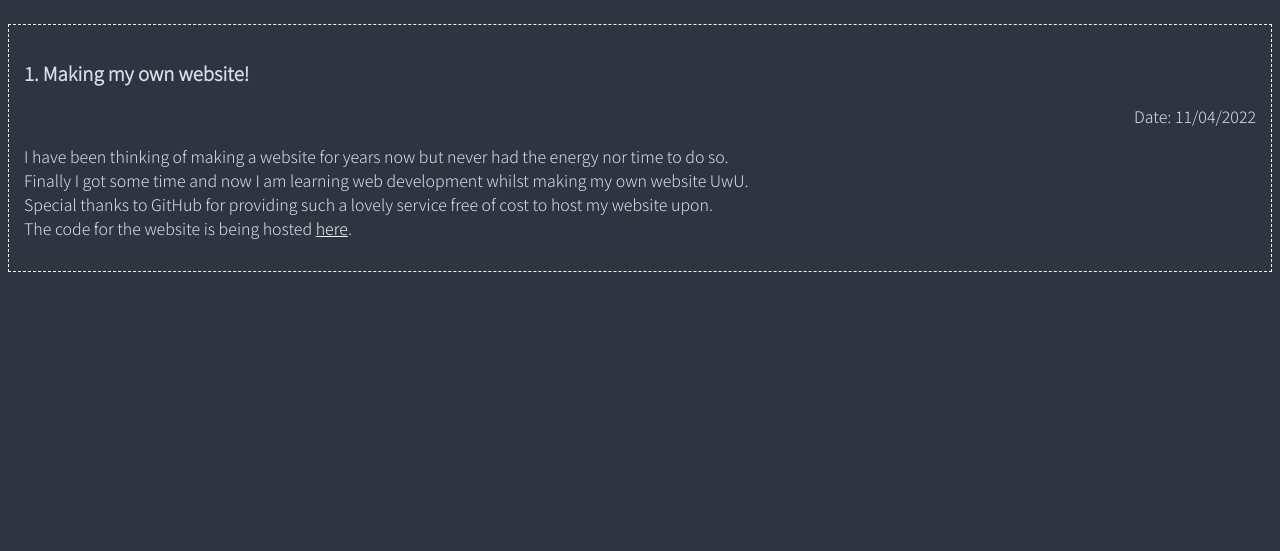
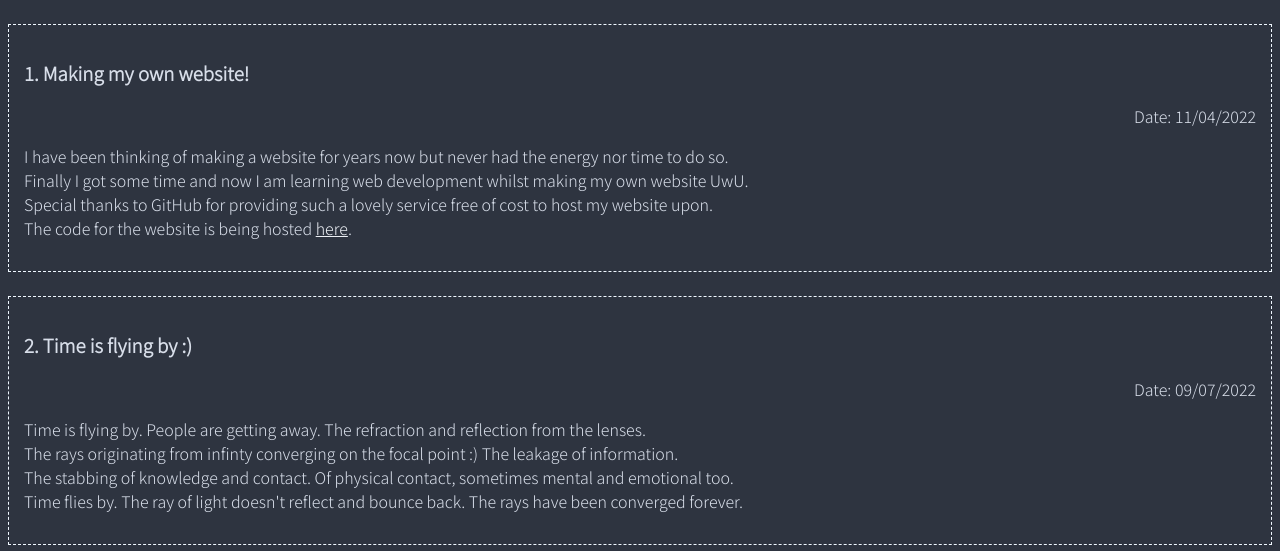
Before and after one commit to acidicneko/acidicneko.github.io, a plain HTML site: page journals.html in a window 1280 px wide. Shown: the part 89-640 px from the top of the page. Drawn offline with Linux system fonts and the light colour scheme; a web font is replaced by a local one.

Commit message:
add: add journal entry

```diff
--- a/journals.html
+++ b/journals.html
@@ -21,6 +21,17 @@
         </div>
         <br>
 
+        <div class="journal_div">
+        <h3>2. Time is flying by :)</h3>
+        <p style="text-align: right;">Date: 09/07/2022</p>
+        <p>Time is flying by. People are getting away. The refraction and reflection from the lenses.
+        <br>The rays originating from infinty converging on the focal point :) The leakage of information.
+        <br>The stabbing of knowledge and contact. Of physical contact, sometimes mental and emotional too.
+        <br>Time flies by. The ray of light doesn't reflect and bounce back. The rays have been converged forever.
+        </p>
+        </div>
+        <br>
+
     </body>
 
 
```
